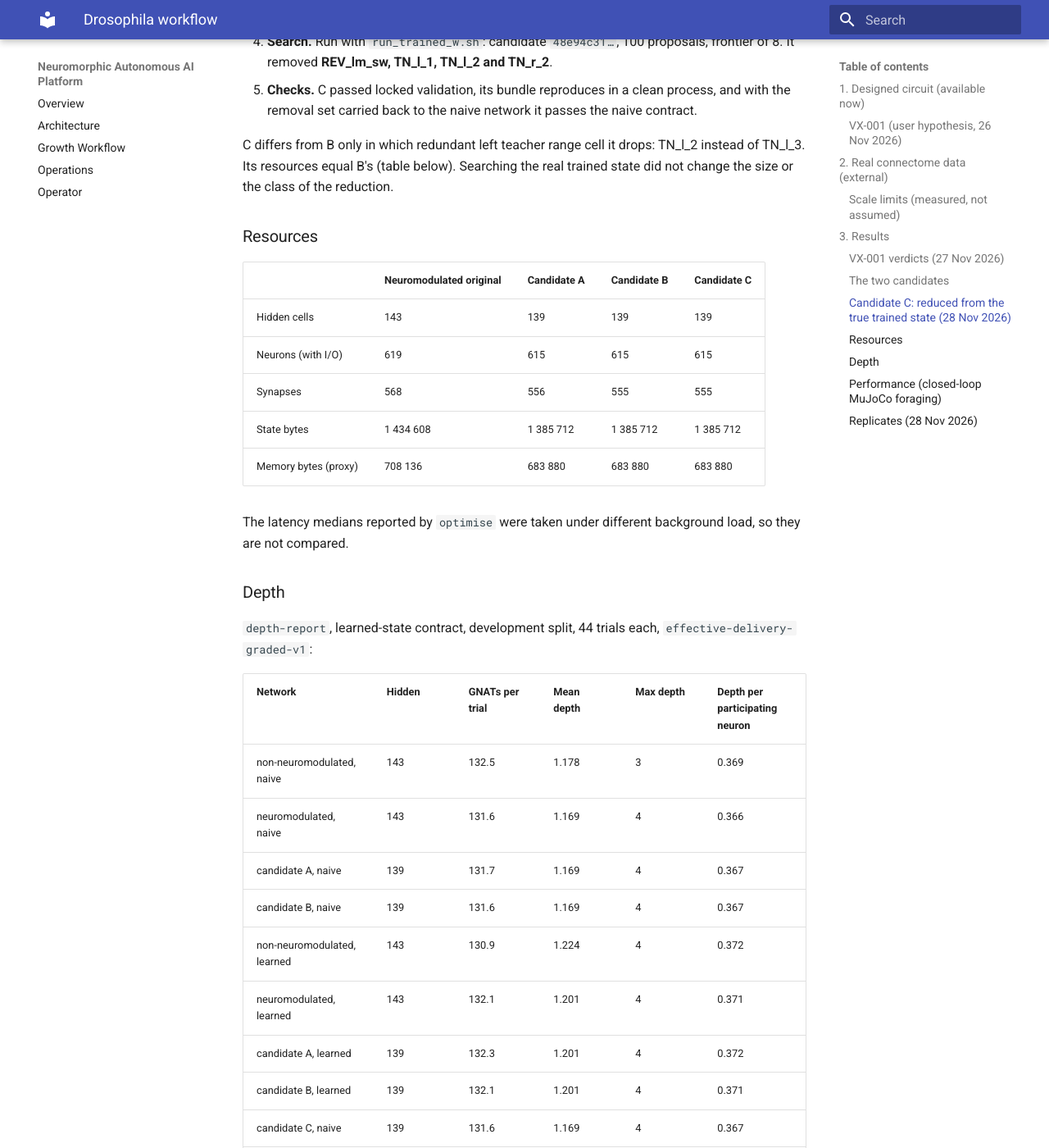
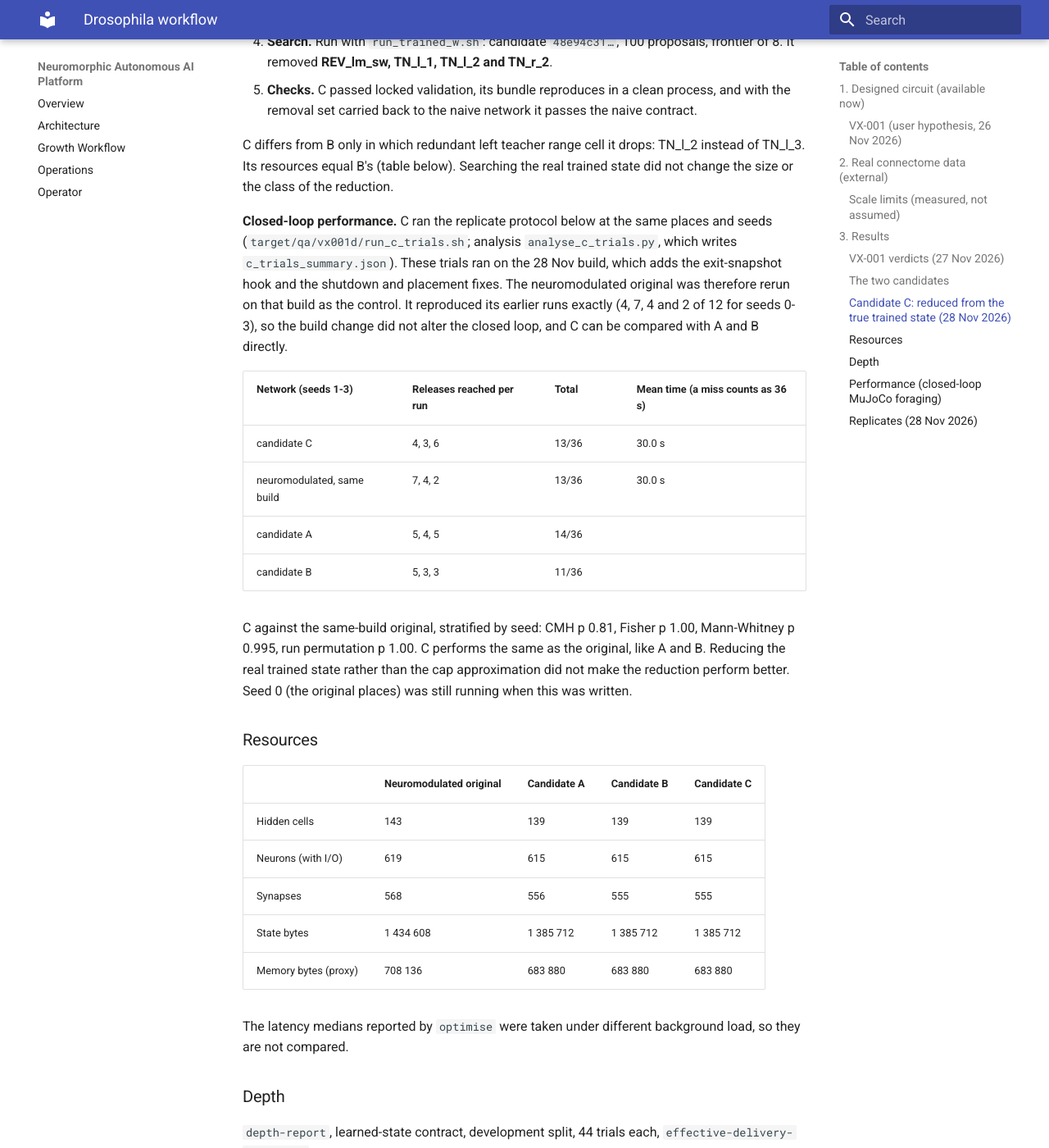
Before and after one commit to neuralmimicry/aarnn_rust, an MkDocs documentation site: the page built from docs/connectome-explorer/drosophila.md, in a window 1280 px wide and 1400 px high, scrolled down 5220 px. Shown: the whole window at 82% size. Built offline with MkDocs 1.6.1 and Material for MkDocs 9.7.7, drawn with Linux system fonts in a browser that asks for light colours.

Commit message:
docs: candidate C closed-loop results (seeds 1-3)
Candidate C, reduced from the true trained state, reached food in 13 of 36
releases over seeds 1-3, the same as the neuromodulated original rerun on
the same build (13/36; CMH p 0.81). The same-build original reproduced its
earlier per-seed results exactly, so the 28 Nov runtime changes did not
alter the closed loop. Seed 0 is still running.

Co-Authored-By: Claude Opus 5.5 <noreply@anthropic.com>

```diff
--- a/docs/connectome-explorer/drosophila.md
+++ b/docs/connectome-explorer/drosophila.md
@@ -126,6 +126,17 @@ How C was produced:
 
 C differs from B only in which redundant left teacher range cell it drops: TN_l_2 instead of TN_l_3. Its resources equal B's (table below). Searching the real trained state did not change the size or the class of the reduction.
 
+**Closed-loop performance.** C ran the replicate protocol below at the same places and seeds (`target/qa/vx001d/run_c_trials.sh`; analysis `analyse_c_trials.py`, which writes `c_trials_summary.json`). These trials ran on the 28 Nov build, which adds the exit-snapshot hook and the shutdown and placement fixes. The neuromodulated original was therefore rerun on that build as the control. It reproduced its earlier runs exactly (4, 7, 4 and 2 of 12 for seeds 0-3), so the build change did not alter the closed loop, and C can be compared with A and B directly.
+
+| Network (seeds 1-3) | Releases reached per run | Total | Mean time (a miss counts as 36 s) |
+|---|---|---|---|
+| candidate C | 4, 3, 6 | 13/36 | 30.0 s |
+| neuromodulated, same build | 7, 4, 2 | 13/36 | 30.0 s |
+| candidate A | 5, 4, 5 | 14/36 | |
+| candidate B | 5, 3, 3 | 11/36 | |
+
+C against the same-build original, stratified by seed: CMH p 0.81, Fisher p 1.00, Mann-Whitney p 0.995, run permutation p 1.00. C performs the same as the original, like A and B. Reducing the real trained state rather than the cap approximation did not make the reduction perform better. Seed 0 (the original places) was still running when this was written.
+
 ### Resources
 
 | | Neuromodulated original | Candidate A | Candidate B | Candidate C |
```
Also changed, not shown: docs/execplans/connectome-explorer.md (+2 -1 lines).
